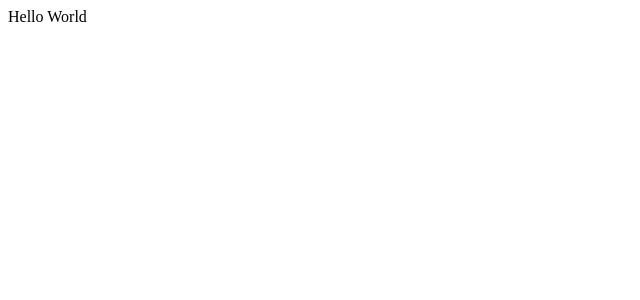
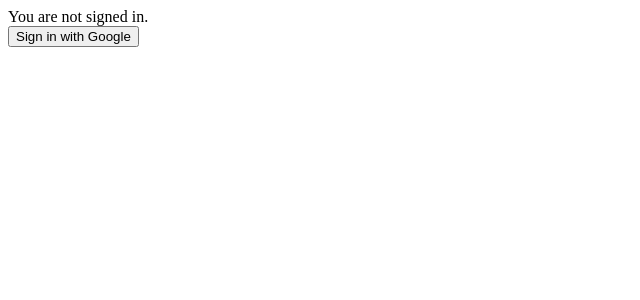
Before and after one commit to munierujp/nuxt-firebase-authentication-example, a Nuxt app: page / in a window 1280 px wide. Shown: the top 300 px of the page, without its empty margins (0-640 px from the left). Built offline with nearby package versions, Linux system fonts and the light colour scheme; no server answers.

Commit message:
Update index page

```diff
--- a/pages/index.vue
+++ b/pages/index.vue
@@ -1,5 +1,68 @@
 <template>
-  <div>
-    <span>Hello World</span>
+  <div v-if="isLoading">
+    <span>Now loading...</span>
+  </div>
+  <div v-else>
+    <div v-if="isSignedIn">
+      <div>
+        <span>You are signed in as {{ user.displayName }} ({{ user.email }}).</span>
+      </div>
+      <div>
+        <button
+          :disabled="isLoading"
+          @click="signOut"
+        >
+          Sign out
+        </button>
+      </div>
+    </div>
+    <div v-else>
+      <div>
+        <span>You are not signed in.</span>
+      </div>
+      <div>
+        <button
+          :disabled="isLoading"
+          @click="signIn"
+        >
+          Sign in with Google
+        </button>
+      </div>
+    </div>
   </div>
 </template>
+
+<script>
+import firebase from '~/modules/firebase'
+
+export default {
+  asyncData () {
+    return {
+      isLoading: true,
+      isSignedIn: false,
+      user: {}
+    }
+  },
+  mounted () {
+    firebase.auth().onAuthStateChanged((user) => {
+      this.isLoading = false
+      if (user) {
+        this.isSignedIn = true
+        this.user = user
+      } else {
+        this.isSignedIn = false
+        this.user = {}
+      }
+    })
+  },
+  methods: {
+    signIn () {
+      const provider = new firebase.auth.GoogleAuthProvider()
+      firebase.auth().signInWithRedirect(provider)
+    },
+    signOut () {
+      firebase.auth().signOut()
+    }
+  }
+}
+</script>
```
